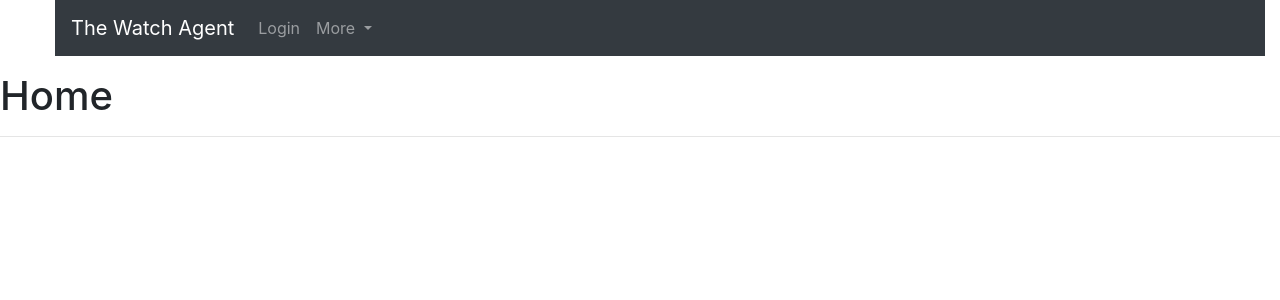
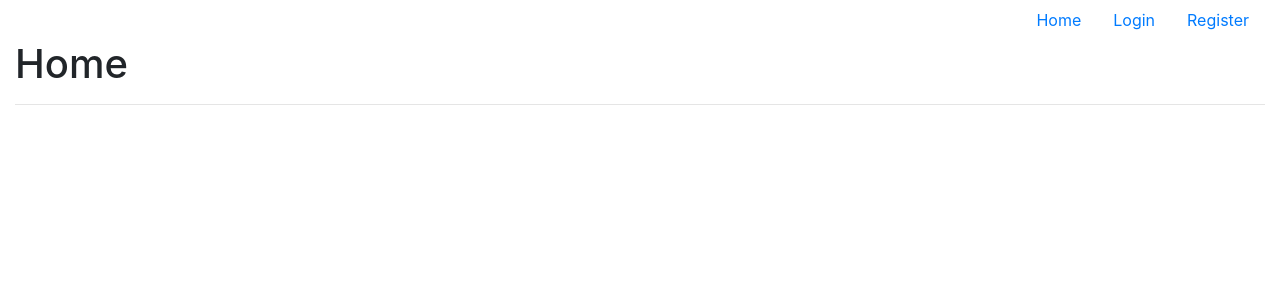
Before and after one commit to mparkcode/test-watch, a Django app: page / in a window 1280 px wide. Shown: the top 300 px of the page. Run offline with Django 3.2, Linux system fonts and the light colour scheme; some libraries are stand-ins or nearby versions.

Commit message:
changed navbar and edited some tweaks

```diff
--- a/templates/base.html
+++ b/templates/base.html
@@ -14,19 +14,14 @@
 <body>
 <div class="container-fluid">
     <div class="row">
-<div class="col-sm-12">
-        <nav>
-            <ul>
-                <nav class="navbar navbar-expand-lg navbar-dark bg-dark">
-                    <a class="navbar-brand" href="#">The Watch Agent</a>
-                        <button class="navbar-toggler" type="button" data-toggle="collapse" data-target="#navbarNavDropdown" aria-controls="navbarNavDropdown" aria-expanded="false" aria-label="Toggle navigation">
-                            <span class="navbar-toggler-icon"></span>
-                        </button>
-                    <div class="collapse navbar-collapse" id="navbarNavDropdown">
-                        <ul class="navbar-nav">
+        <div class="col">
+            <ul class="nav justify-content-end">
+                <li class="nav-item">
+                    <a class="nav-link active" href="{% url 'index' %}">Home</a>
+                </li>
                 {% if user.is_authenticated %}
-                            <li class="nav-item active">
-                                <a class="nav-link" href="{% url 'profile' %}">Profile <span class="sr-only">(current)</span></a>
+                <li class="nav-item">
+                    <a class="nav-link" href="{% url 'profile' %}">Profile</a>
                 </li>
                 <li class="nav-item">
                     <a class="nav-link" href="{% url 'logout' %}">Logout</a>
@@ -35,25 +30,13 @@
                 <li class="nav-item">
                     <a class="nav-link" href="{% url 'login' %}">Login</a>
                 </li>
-                            <li class="nav-item dropdown">
-                                <a class="nav-link dropdown-toggle" href="#" id="navbarDropdownMenuLink" role="button" data-toggle="dropdown" aria-haspopup="true" aria-expanded="false">
-                                More
-                                </a>
-                                <div class="dropdown-menu" aria-labelledby="navbarDropdownMenuLink">
-                                <a class="dropdown-item" href="{% url 'registration' %}">Register</a>
-                                <a class="dropdown-item" href="#">Something else here</a>
-                                </div>
+                 <li class="nav-item">
+                    <a class="nav-link" href="{% url 'registration' %}">Register</a>
                 </li>
                 {% endif %}
             </ul>
         </div>
-                </nav>
-            </ul>
-        </nav>
     </div>
-        </div>
-    </div>
-
     <div class="row">
         <div class="col-sm-12">
 
--- a/the_watch_agent/settings.py
+++ b/the_watch_agent/settings.py
@@ -100,6 +100,10 @@ AUTH_PASSWORD_VALIDATORS = [
     },
 ]
 
+AUTHENTICATION_BACKENDS = [
+    'django.contrib.auth.backends.ModelBackend',
+    'accounts.backends.EmailAuth'
+]
 
 # Internationalization
 # https://docs.djangoproject.com/en/1.11/topics/i18n/
```
Also changed, not shown: accounts/backends.py (added, +29 -0 lines), db.sqlite3. Lines whose indentation alone changed are shown as unchanged.
